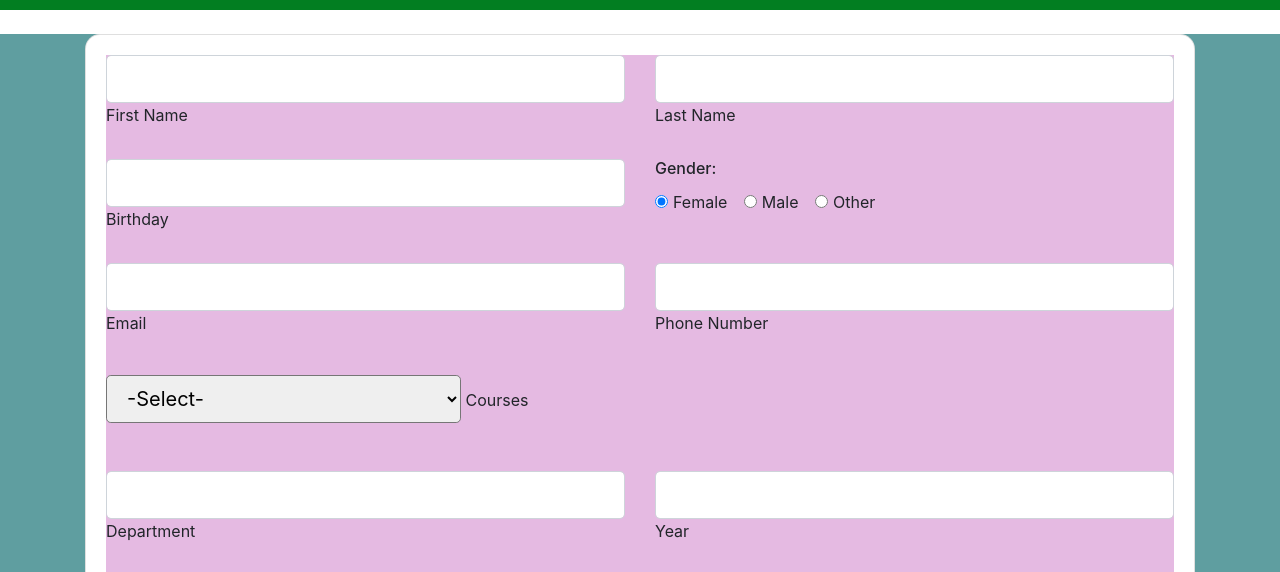
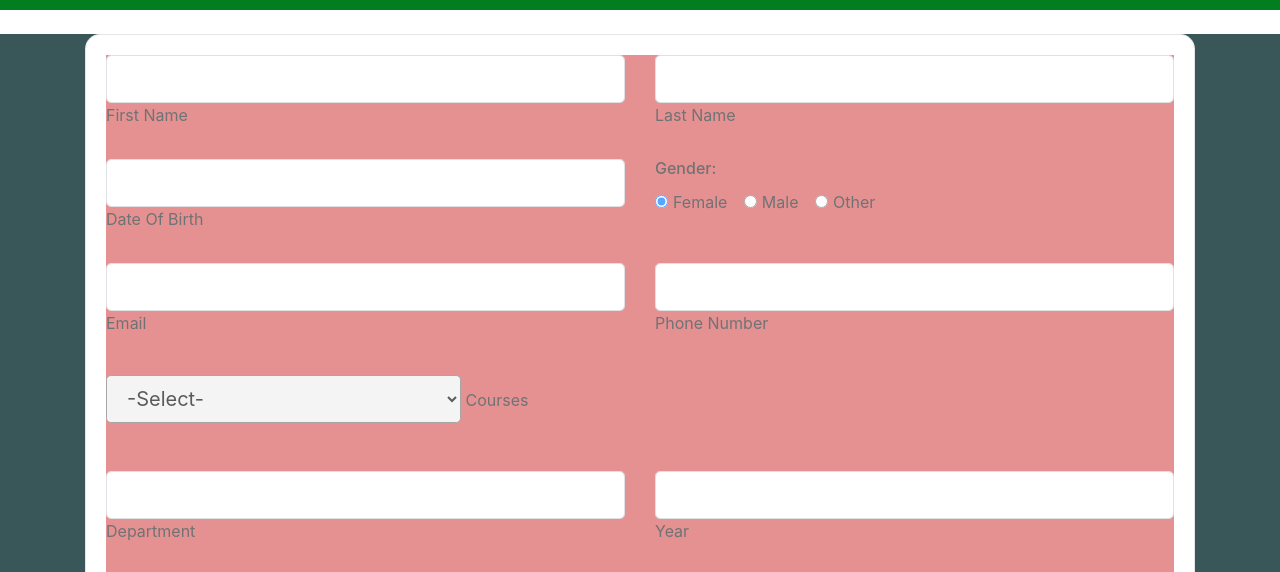
Before and after one commit to keerthanakrishna/form-practice, a plain HTML site: page index.html in a window 1280 px wide. Shown: the part 225-797 px from the top of the page. Drawn offline with nearby package versions, Linux system fonts and the light colour scheme.

Commit message:
Update index.html

```diff
--- a/index.html
+++ b/index.html
@@ -47,14 +47,14 @@
 <br>
 <div style="background: rgb(2, 126, 33);color: rgb(250, 250, 250);"><br><h1 style="text-align: center;">Course Registration Form</h1>
   <br></div><br>
-<section style="background-color: cadetblue;" class="vh-100 gradient-custom">
+<section style="background-color: rgb(8, 46, 48);opacity: 0.8;"class="vh-100 gradient-custom">
   <div class="container ">
     <div class="row justify-content-center align-items-center h-100">
       <div class="col-12 col-lg-12 col-xl-12">
         <div class="card shadow-2-strong card-registration" style="border-radius: 15px;">
           <div class="card-body p-15 p-md-25">
 
-            <form style="background-color: rgb(229, 186, 226);">
+            <form style="background-color: rgb(216, 85, 85);opacity: 0.8;">
 
               <div class="row">
                 <div class="col-md-6 mb-4">
@@ -85,7 +85,7 @@
                       class="form-control form-control-lg"
                       id="birthdayDate"
                     />
-                    <label for="birthdayDate" class="form-label">Birthday</label>
+                    <label for="birthdayDate" class="form-label">Date Of Birth</label>
                   </div>
 
                 </div>
```
